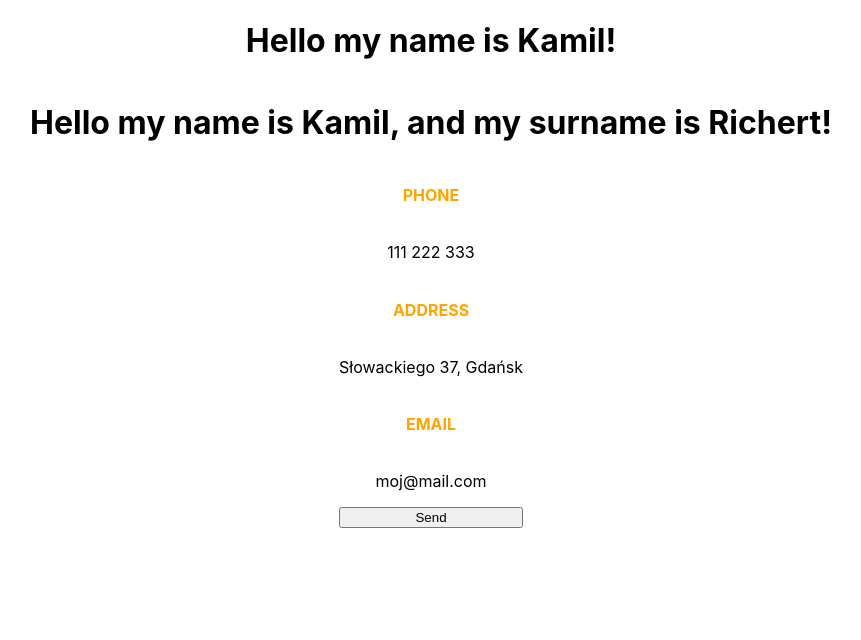
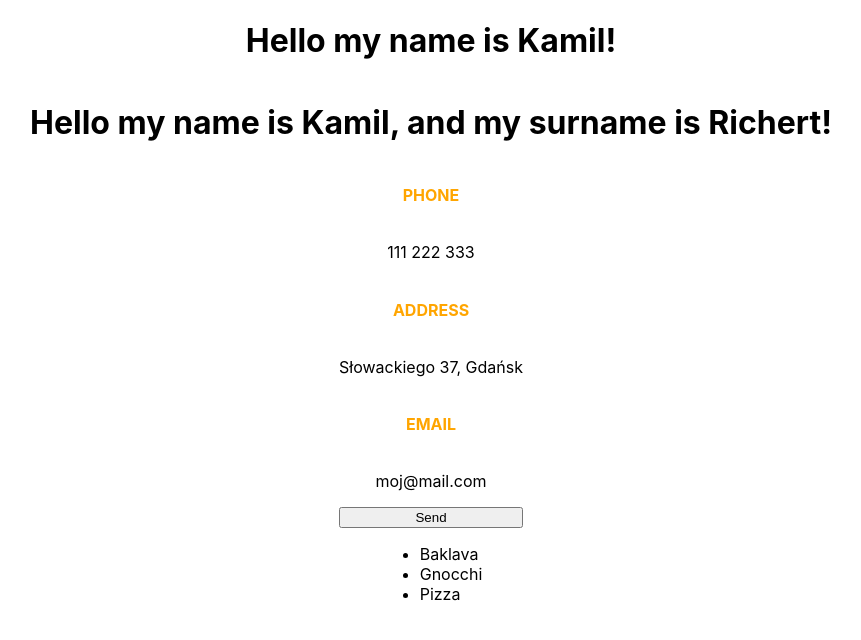
Before and after one commit to myflowpl/isafrontendacademybayer, a React (Create React App) app in the folder react/my-app/: page / in a window 1280 px wide. Shown: the top 640 px of the page, without its empty margins (209-1070 px from the left). Built offline with nearby package versions, Linux system fonts and the light colour scheme.

Commit message:
Added MyFavouriteDish as list example

```diff
--- a/react/my-app/src/App.js
+++ b/react/my-app/src/App.js
@@ -1,12 +1,19 @@
 import MyName from './MyName';
 import { Contact } from './Contact';
 import { Wrapper } from './Wrapper';
+import { MyFavouriteDishes } from './MyFavouriteDishes';
 
 const data = {
     phone: '111 222 333',
     address: { street: 'Słowackiego', city: 'Gdańsk', number: 37 },
     email: 'moj@mail.com'
 }
+
+const dishes = [
+    { id: 1, name: 'Baklava' },
+    { id: 2, name: 'Gnocchi' },
+    { id: 3, name: 'Pizza' },
+]
 
 function App() {
 
@@ -15,6 +22,7 @@
         <MyName name="Kamil" />
         <MyName name="Kamil" surname="Richert" />
         <Contact data={data} />
+        <MyFavouriteDishes dishes={dishes} />
     </Wrapper>
   );
 }
--- /dev/null
+++ b/react/my-app/src/MyFavouriteDishes.js
@@ -0,0 +1,5 @@
+export const MyFavouriteDishes = ({ dishes }) => {
+    return <ul>
+        {dishes.map(dish => <li key={dish.id}>{dish.name}</li>)}
+    </ul>
+}
```
